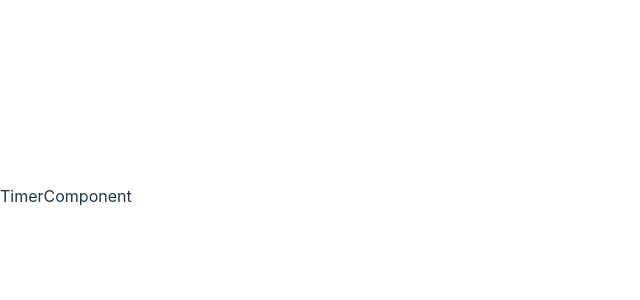
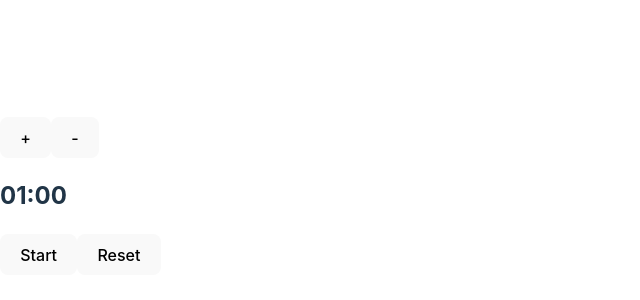
Before and after one commit to LIBERCOSOFT/beachvolleyball, a React (Vite) app: page / in a window 1280 px wide. Shown: the part 204-504 px from the top of the page, without its empty margins (0-640 px from the left). Built offline with nearby package versions, Linux system fonts and the light colour scheme.

Commit message:
Implement the timer functionality

```diff
--- a/package.json
+++ b/package.json
@@ -12,7 +12,8 @@
   "dependencies": {
     "@reduxjs/toolkit": "^2.2.5",
     "react": "^18.2.0",
-    "react-dom": "^18.2.0"
+    "react-dom": "^18.2.0",
+    "redux": "^5.0.1"
   },
   "devDependencies": {
     "@types/react": "^18.2.66",
--- a/src/components/TimerComponent.jsx
+++ b/src/components/TimerComponent.jsx
@@ -1,5 +1,82 @@
+import { useEffect, useState } from 'react';
+
 const TimerComponent = () => {
-  return <div>TimerComponent</div>;
+  const [minutes, setMinutes] = useState(1);
+  const [seconds, setSeconds] = useState(0);
+  const [isActive, setIsActive] = useState(false);
+
+  const startTimer = () => {
+    setIsActive(!isActive);
+  };
+
+  const resetTimer = () => {
+    setIsActive(false);
+    setMinutes(minutes + 1);
+    setSeconds(0);
+  };
+
+  const handleIncrease = () => {
+    if (minutes >= 1 && minutes < 99) {
+      setMinutes(minutes + 1);
+      setSeconds(0);
+    }
+  };
+
+  const handleDecrease = () => {
+    if (minutes > 1 && minutes < 100) {
+      setMinutes(minutes - 1);
+      setSeconds(0);
+    }
+  };
+
+  const handleTimer = () => {
+    if (seconds > 0) {
+      setSeconds(seconds - 1);
+    } else if (seconds === 0 && minutes > 0) {
+      setSeconds(59);
+      setMinutes(minutes - 1);
+    } else if (seconds === 0 && minutes === 0) {
+      setIsActive(false);
+      setMinutes(1);
+    }
+  };
+
+  useEffect(() => {
+    let intervalId;
+    if (isActive) {
+      intervalId = setInterval(() => {
+        handleTimer();
+      }, 1000);
+    } else {
+      clearInterval(intervalId);
+    }
+    return () => clearInterval(intervalId);
+  });
+
+  return (
+    <div>
+      <div>
+        <button type='button' onClick={handleIncrease}>
+          +
+        </button>
+        <button type='button' onClick={handleDecrease}>
+          -
+        </button>
+      </div>
+      <h2>
+        {minutes < 10 ? `0${minutes}` : minutes}:
+        {seconds < 10 ? `0${seconds}` : seconds}
+      </h2>
+      <div>
+        <button type='button' onClick={startTimer}>
+          {isActive ? 'Pause' : 'Start'}
+        </button>
+        <button type='button' onClick={resetTimer}>
+          Reset
+        </button>
+      </div>
+    </div>
+  );
 };
 
 export default TimerComponent;
```
Also changed, not shown: 1 other file (tests, documents, lock files or other folders).
